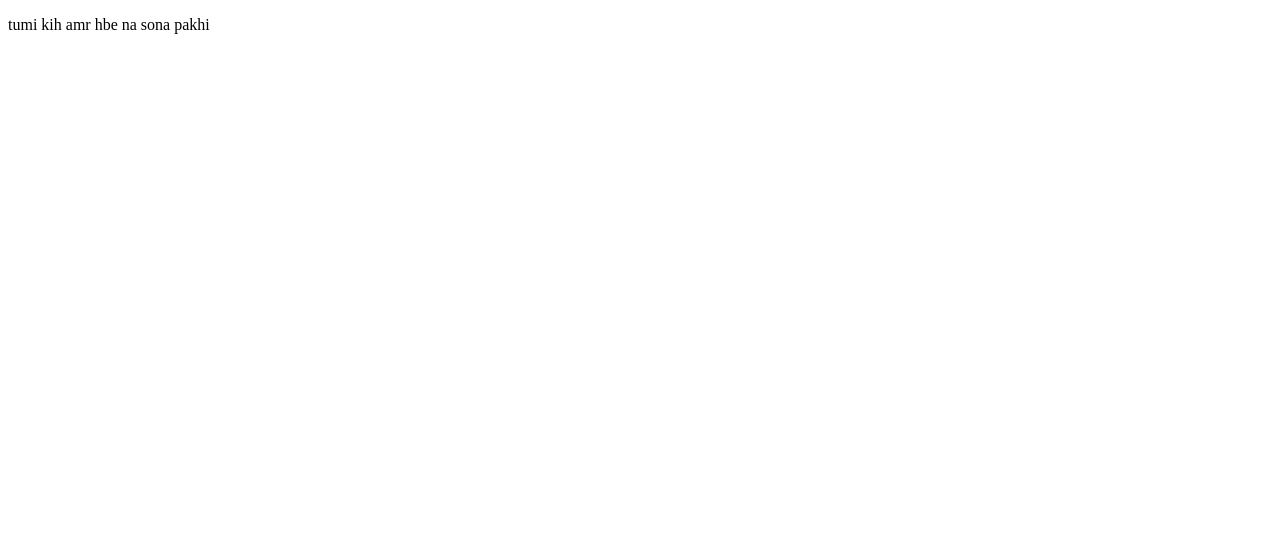
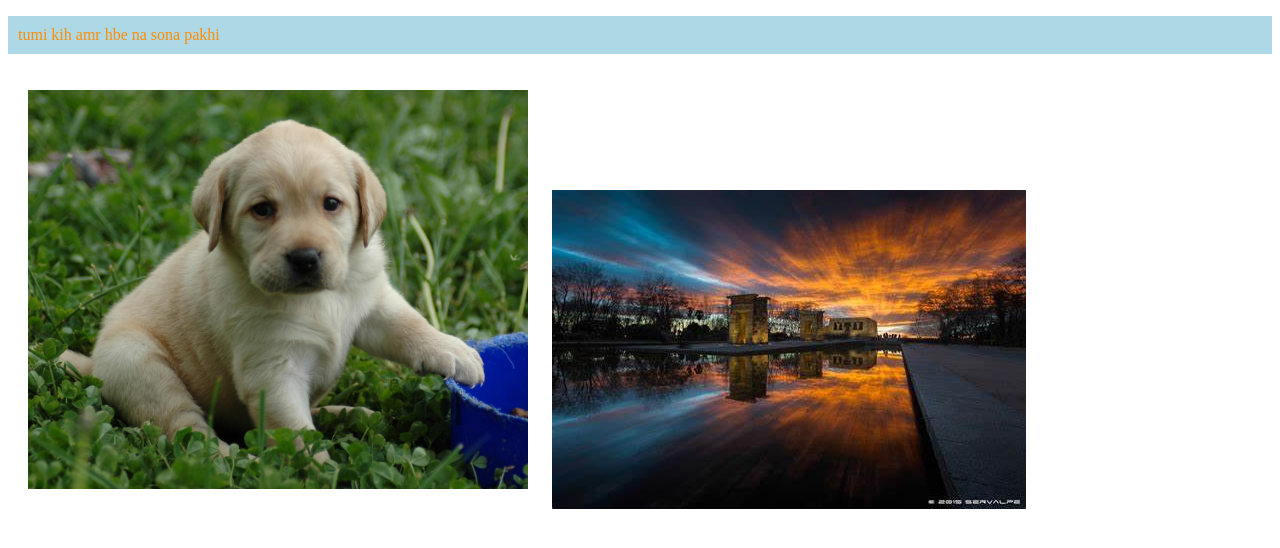
Before and after one commit to Sakib232/my-second-repo, a plain HTML site: page index.html in a window 1280 px wide. Drawn offline with Linux system fonts and the light colour scheme.

Commit message:
immage added

```diff
--- a/index.html
+++ b/index.html
@@ -4,8 +4,11 @@
     <meta charset="UTF-8">
     <meta name="viewport" content="width=device-width, initial-scale=1.0">
     <title>My Second Repo</title>
+    <link rel="stylesheet" href="style.css">
 </head>
 <body>
     <p> tumi kih amr hbe na sona pakhi</p>
+    <img id="one" src="r.jpg" alt="">
+    <img src="OIP.jpg" alt="">
 </body>
 </html>
--- /dev/null
+++ b/style.css
@@ -0,0 +1,14 @@
+p{
+    color: darkorange;
+    margin: solid 10px;
+    padding: 10px;
+    background-color: lightblue;
+
+}
+#one{
+
+    margin:10px;
+    width: 500px;
+    padding:10px
+
+}
```
Also changed, not shown: OIP.jpg (added), r.jpg (added).
